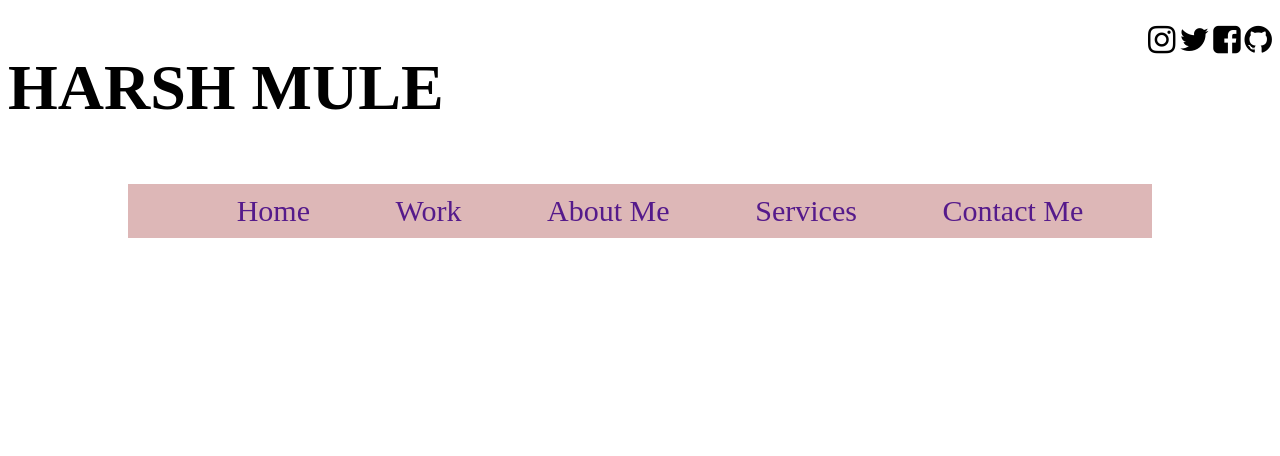
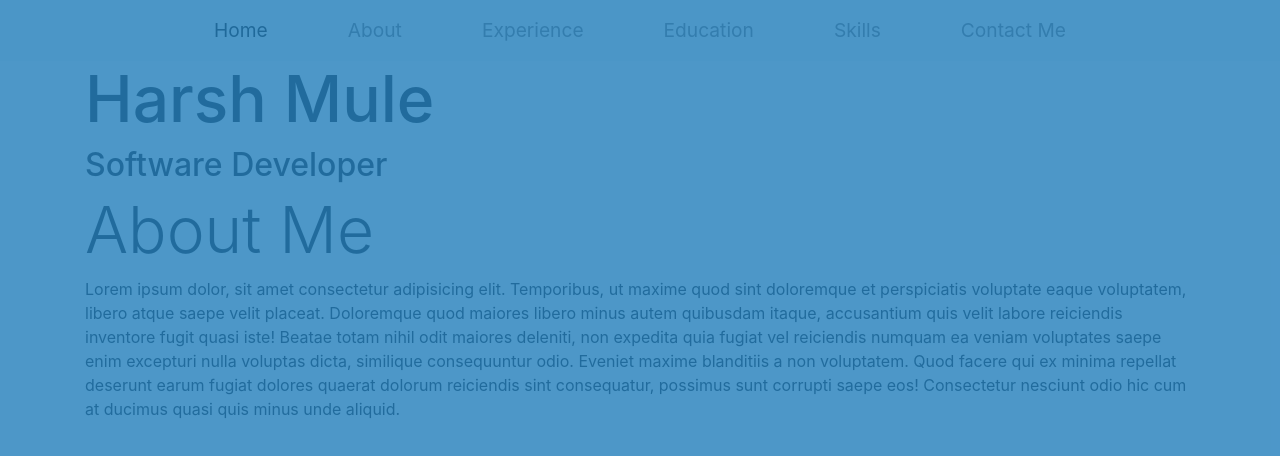
Before and after one commit to HarshMule20/HarshMule20.github.io, a plain HTML site: page index.html in a window 1280 px wide. Drawn offline with nearby package versions, Linux system fonts and the light colour scheme.

Commit message:
added the main UI page

```diff
--- a/index.css
+++ b/index.css
@@ -1,40 +1,71 @@
-.header {
+/* .navhead {
     display: flex;
     flex-direction: row;
     justify-content: space-between;
+    font-size: em;
 }
-.logos {
+.myhead {
+    font-size: 4rem;
+}
+.nav {
+    justify-content: space-around;
+    background-color: rgb(221, 183, 183);
+} */
 
+* {
+    margin: 0;
+    padding: 0;
+    box-sizing: border-box;
 }
-.logos i {
+ /* body {
+    background: rgba(33,125,187,0.8);
+ } */
+
+a {
+    text-decoration: none !important;
+}
+
+.navbar-nav {
+    font-size: 1.2rem;
+}
+
+.nav-link {
+    padding-right: 2.5rem !important;
+    padding-left: 2.5rem !important;
+    text-align: center;
+}
+
+.navbar-toggler {
+    margin-left: auto;
+    margin-right: auto;
+}
+
+/* .heading{
+    padding: 28%;
+    color: #fff;
+} */
+.heading h1{
+    font-size: 4rem;
+}
+
+.heading h2 {
     font-size: 2rem;
 }
-.heading {
-    font-size: 4rem;
-    font-family: 'Times New Roman', Times, serif;
-}
-/* .nav{
-    display: inline-block;
-} */
-
-.container {
-    margin: 0 120px;
-}
-.nav {
-    /* overflow: auto;     */
-    background-color: rgb(221, 183, 183);
-    display: flex;
-    justify-content: space-evenly;
+#lead-overlay {
+    position: absolute;
+    height: 100%;
+    width: 100%;
+    top: 0;
+    right: 0;
+    bottom: 0;
+    left: 0;
+    background: rgba(33,125,187,0.8);
+    z-index: 1;
 }
 
-.nav li{
-    list-style: none;
-    margin-top: 0px;
-    padding: 10px 0;
-    font-size: 30px;
+.about h1 {
+    position: relative;
+    display: inline-block;
+    font-size: 4rem;
+    font-weight: 300;
 }
-
-.nav li a{
-    padding: 34px 17px;
-    text-decoration: none;
-}
--- a/index.html
+++ b/index.html
@@ -1,33 +1,78 @@
-<!DOCTYPE html>
+<!doctype html>
 <html lang="en">
 
 <head>
-    <meta charset="UTF-8">
-    <meta name="viewport" content="width=device-width, initial-scale=1.0">
+    <!-- Required meta tags -->
+    <meta charset="utf-8">
+    <meta name="viewport" content="width=device-width, initial-scale=1, shrink-to-fit=no">
+
+    <!-- Bootstrap CSS -->
+    <link rel="stylesheet" href="https://stackpath.bootstrapcdn.com/bootstrap/4.5.2/css/bootstrap.min.css"
+        integrity="sha384-JcKb8q3iqJ61gNV9KGb8thSsNjpSL0n8PARn9HuZOnIxN0hoP+VmmDGMN5t9UJ0Z" crossorigin="anonymous">
     <link rel="stylesheet" href="index.css">
-    <link rel="stylesheet" href="https://stackpath.bootstrapcdn.com/font-awesome/4.7.0/css/font-awesome.min.css" integrity="sha384-wvfXpqpZZVQGK6TAh5PVlGOfQNHSoD2xbE+QkPxCAFlNEevoEH3Sl0sibVcOQVnN" crossorigin="anonymous">    <link rel="stylesheet" href="index.css">
     <title>Harsh Mule</title>
 </head>
 
 <body>
-    <div class="header">
-        <h1 class="heading">HARSH MULE</h1>
-        <ul class="logos">
-        <i class="fa fa-instagram" aria-hidden="true"></i>
-        <i class="fa fa-twitter" aria-hidden="true"></i>
-        <i class="fa fa-facebook-square" aria-hidden="true"></i>
-        <i class="fa fa-github" aria-hidden="true"></i>
-        </ul>
-    </div>
-    <div class="container">
-        <ul class="nav">
-            <li><a href="">Home</a></li>
-            <li><a href="">Work</a></li>
-            <li><a href="">About Me</a></li>
-            <li><a href="">Services</a></li>
-            <li><a href="">Contact Me</a></li>
-        </ul>
-    </div>
+    <nav class="navbar navbar-expand-lg navbar-light bg-light">
+        <div class="container">
+            <!-- <a class="navbar-brand" href="#">Navbar</a> -->
+            <button class="navbar-toggler" type="button" data-toggle="collapse" data-target="#navbarSupportedContent"
+                aria-controls="navbarSupportedContent" aria-expanded="false" aria-label="Toggle navigation">
+                <span class="navbar-toggler-icon"></span>
+            </button>
+
+            <div class="collapse navbar-collapse" id="navbarSupportedContent">
+                <ul class="navbar-nav mr-auto ml-auto">
+                    <li class="nav-item active">
+                        <a class="nav-link" href="#home">Home <span class="sr-only">(current)</span></a>
+                    </li>
+                    <li class="nav-item">
+                        <a class="nav-link" href="#about">About</a>
+                    </li>
+                    <li class="nav-item">
+                        <a class="nav-link" href="#">Experience</a>
+                    </li>
+                    <li class="nav-item">
+                        <a class="nav-link" href="#">Education</a>
+                    </li>
+                    <li class="nav-item">
+                        <a class="nav-link" href="#">Skills</a>
+                    </li>
+                    <li class="nav-item">
+                        <a class="nav-link" href="#">Contact Me</a>
+                    </li>
+            </div>
+        </div>
+    </nav>
+    <div>
+        <div class="container" id="head">
+            <div class="heading">
+                <h1>Harsh Mule</h1>
+                <h2>Software Developer</h2>
+            </div>
+        </div>
+        <div id="lead-overlay"></div>
+        <div class="container">
+            <div class="about" id="about">
+                <h1>About Me</h1>
+            </div>
+            <div class="description">
+                <p>Lorem ipsum dolor, sit amet consectetur adipisicing elit. Temporibus, ut maxime quod sint doloremque et perspiciatis voluptate eaque voluptatem, libero atque saepe velit placeat. Doloremque quod maiores libero minus autem quibusdam itaque, accusantium quis velit labore reiciendis inventore fugit quasi iste! Beatae totam nihil odit maiores deleniti, non expedita quia fugiat vel reiciendis numquam ea veniam voluptates saepe enim excepturi nulla voluptas dicta, similique consequuntur odio. Eveniet maxime blanditiis a non voluptatem. Quod facere qui ex minima repellat deserunt earum fugiat dolores quaerat dolorum reiciendis sint consequatur, possimus sunt corrupti saepe eos! Consectetur nesciunt odio hic cum at ducimus quasi quis minus unde aliquid.</p>
+            </div>
+        </div>
+
+        <!-- Optional JavaScript -->
+        <!-- jQuery first, then Popper.js, then Bootstrap JS -->
+        <script src="https://code.jquery.com/jquery-3.5.1.slim.min.js"
+            integrity="sha384-DfXdz2htPH0lsSSs5nCTpuj/zy4C+OGpamoFVy38MVBnE+IbbVYUew+OrCXaRkfj"
+            crossorigin="anonymous"></script>
+        <script src="https://cdn.jsdelivr.net/npm/popper.js@1.16.1/dist/umd/popper.min.js"
+            integrity="sha384-9/reFTGAW83EW2RDu2S0VKaIzap3H66lZH81PoYlFhbGU+6BZp6G7niu735Sk7lN"
+            crossorigin="anonymous"></script>
+        <script src="https://stackpath.bootstrapcdn.com/bootstrap/4.5.2/js/bootstrap.min.js"
+            integrity="sha384-B4gt1jrGC7Jh4AgTPSdUtOBvfO8shuf57BaghqFfPlYxofvL8/KUEfYiJOMMV+rV"
+            crossorigin="anonymous"></script>
 </body>
 
 </html>
```
